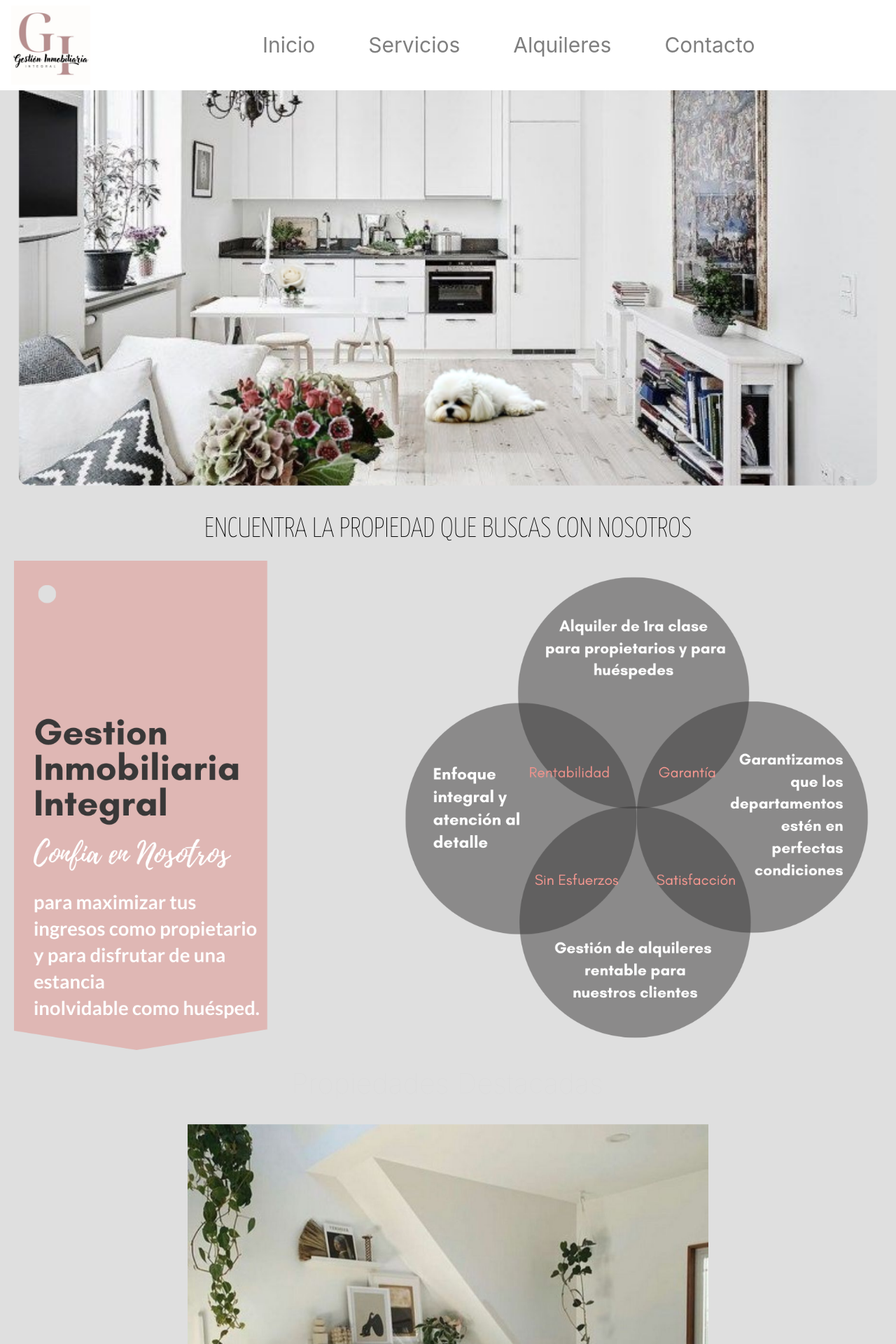
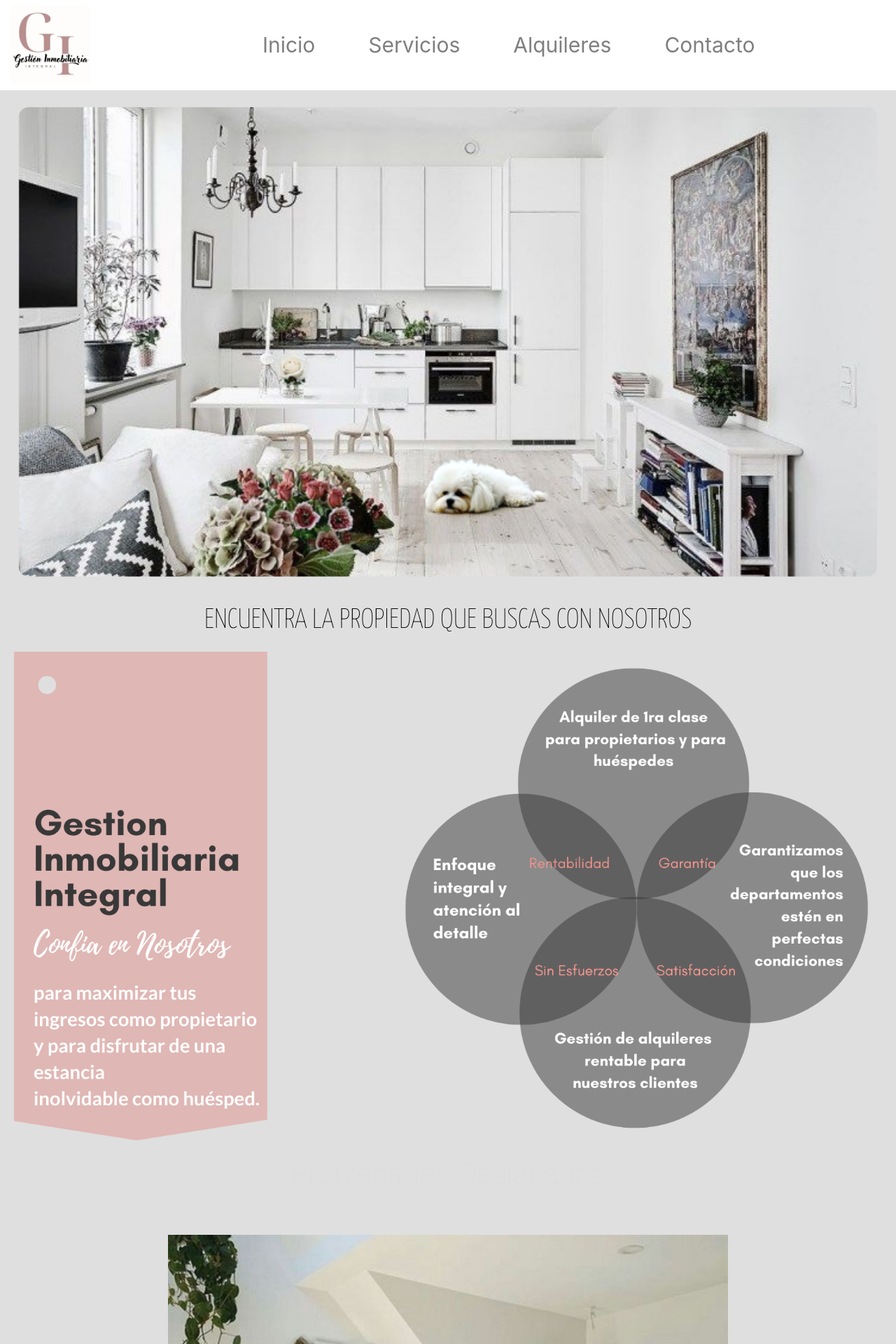
Before and after one commit to Belen-ProgrAmando/Gestion.Inmobiliaria.Integral, a PHP site: page / in a window 1280 px wide. Shown: the top 1920 px of the page at 70% size. Run offline with PHP 8.4, Linux system fonts and the light colour scheme; some libraries are stand-ins or nearby versions.

Commit message:
modificacion final

```diff
--- a/Index.php
+++ b/Index.php
@@ -20,16 +20,13 @@
     <link href='https://fonts.googleapis.com/css?family=Yanone+Kaffeesatz:200' rel='stylesheet' type='text/css'>
     <link href="https://maxcdn.bootstrapcdn.com/bootstrap/4.5.2/css/bootstrap.min.css" rel="stylesheet">
     <link rel="stylesheet" href="https://cdnjs.cloudflare.com/ajax/libs/font-awesome/5.15.4/css/all.min.css">
+</head>
 
-
-
-
-</head>
 <body style="background-color:#DFDFDF;">
 <header class="sticky-header">
     <nav class="navbar navbar-expand-lg navbar-light bg-white" >
-        <button class="navbar-toggler" type="button" data-toggle="collapse" data-target="#navbarNav" aria-controls="navbarNav" aria-expanded="false" aria-label="Toggle navigation">
-            <span class="navbar-toggler-icon"></span>
+    <button class="navbar-toggler" type="button" data-toggle="collapse" data-target="#navbarNav" aria-controls="navbarNav" aria-expanded="false" aria-label="Toggle navigation">
+         <span class="navbar-toggler-icon"></span>
         </button>
         <span class="logo"><img src="./img/Gestion Inmobiliaria.jpg" ></span>
 
@@ -76,7 +73,7 @@
     <span class="text-wrapper">
     <span class="letters">Propiedades</span>
     <span class="letters">Destacadas</span>
-    <span class="line"></span>
+    <hr class="line"></hr>
     </span>
     </h1>
 
--- a/Style.css
+++ b/Style.css
@@ -2,15 +2,6 @@
 /* estilos para dispositivos mobiles */
 
 /*stylo header*/
-
-.sticky-header {
-  position: fixed; /* Fija el menú en la parte superior */
-  top: 0; /* Lo coloca en la parte superior de la ventana */
-  width: 100%; /* Ancho completo del menú */
-  z-index: 2;
-  display: on;
-
-}
 
 
 #navbarNav{
@@ -36,7 +27,6 @@
   margin-left: auto;
   margin-right: auto;
 
-
 }
 
 /* stylo para seccion inicio y contenedor */
@@ -61,10 +51,18 @@
     margin-right: auto;
   }
 
+  #contenido.management{
+    width: 100%;
+    height: auto;
+    margin-left: auto;
+    margin-right: auto;
+
+  }
+
   .management{
     width: 100%;
     height: auto;
-   padding: 20px;
+    padding: 20px;
 
   }
 
@@ -84,14 +82,8 @@
     margin-top: 20px;
     text-align: center;
   }
-#contenido.management{
-  width: 100%;
-  height: auto;
-  margin-left: auto;
-  margin-right: auto;
 
 
-}
 
 .ml14 {
     width: 100%;
@@ -109,19 +101,19 @@
     padding-top: 0.1em;
     padding-right: 0.05em;
     padding-bottom: 0.15em;
+
   }
 
   .ml14 .line {
     opacity: 0;
-    position: absolute;
     left: 0;
     height: 2px;
     width: 60%;
-    margin-left: 50px;
-    margin-right: 50px;
+    text-align: center;
     background-color: #fff;
     transform-origin: 100% 100%;
-    bottom: 0;
+    margin-top: 10px;
+
   }
 
   .ml14 .letter {
@@ -140,7 +132,8 @@
 
 }
 #miCarrusel{
-    width: 60%;
+    width: 80%;
+    max-width: 800px;
     margin-left: auto;
     margin-right: auto;
     z-index: 1;
@@ -150,7 +143,8 @@
 
 /*stylo contacto*/
 #Contacto{
-  width: 60%;
+  width: 80%;
+  max-width: 700px;
   height: auto;
   margin-left: auto;
   margin-right: auto;
```
